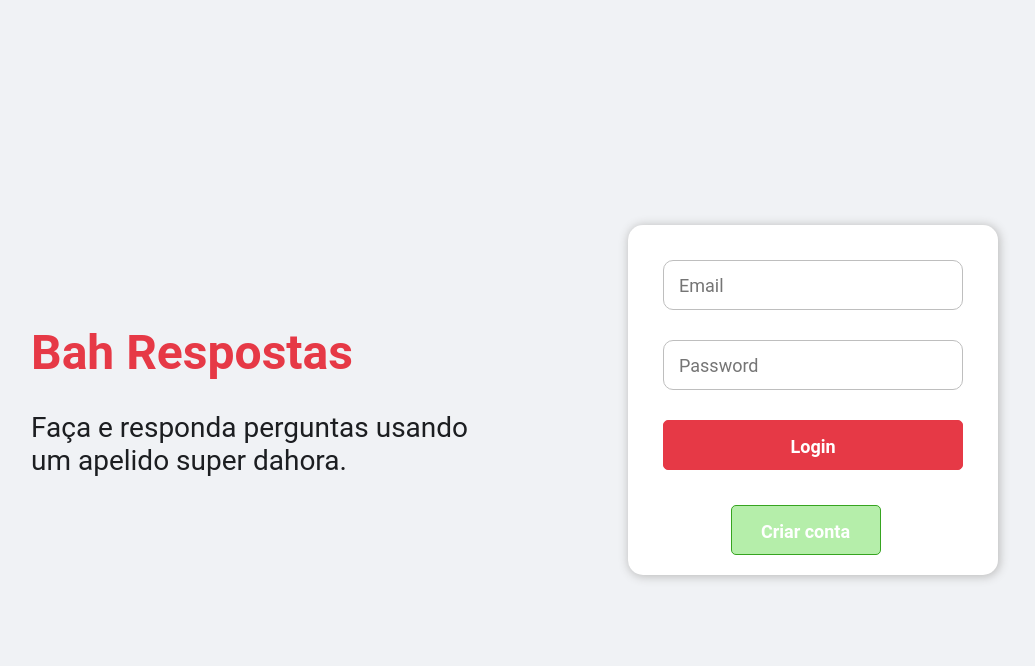
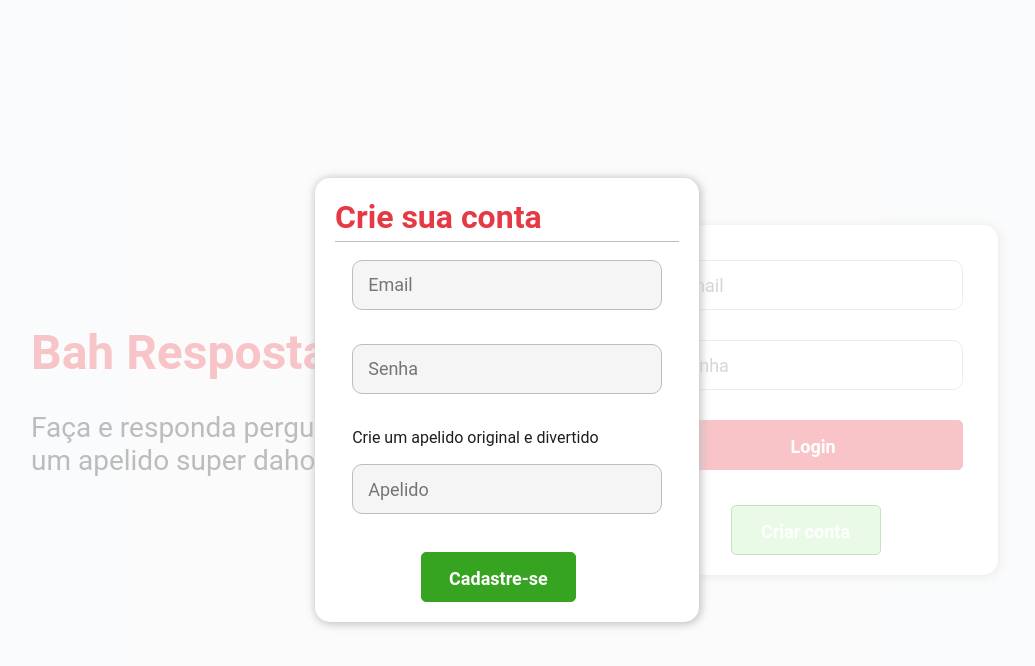
Before and after one commit to FernandoHeisser/ifsul-frameworks-project, a React (Create React App) app in the folder web/: page / in a window 1280 px wide. Both pictures are taken after a click on the button "Criar conta". Shown: the top 666 px of the page, without its empty margins (133-1168 px from the left). Built offline with nearby package versions, Linux system fonts and the light colour scheme; the HTML template or start-up script is replaced by a standard one.

Commit message:
adding a function modal to register account

```diff
--- /dev/null
+++ b/web/src/components/Modal/index.tsx
@@ -0,0 +1,27 @@
+import React from 'react';
+import './modal.css';
+
+const Modal = (props: any) => {
+
+    if (!props.show) {
+        return null;
+    }
+
+    return (
+        <div onClick={props.onClose} className="modal-background">
+            <div onClick={e => e.stopPropagation()} className='modal'>
+                <header className='modal-header'>
+                    <h1 className='modal-title'>Crie sua conta</h1>
+                </header>
+                <div className='modal-content'>
+                    <input className='modal-input' placeholder='Email' required type="email" />
+                    <input className='modal-input' placeholder='Senha' required type="password" />
+                    <p className='modal-span'>Crie um apelido original e divertido</p>
+                    <input className='modal-input' placeholder='Apelido' required type="text" />
+                    <button className='modal-button'>Cadastre-se</button>
+                </div>
+            </div>
+        </div>
+    );
+}
+export default Modal;
--- /dev/null
+++ b/web/src/components/Modal/modal.css
@@ -0,0 +1,63 @@
+.modal-background {
+    position: fixed;
+    display: flex;
+    justify-content: center;
+    align-items: center;
+    width:100%;
+    height: 100%;
+    background: rgba(255, 255, 255, 0.7);
+}
+.modal-background .modal {
+    width: 30%;
+    display: flex;
+    flex-direction: column;
+    background-color: white;
+    padding: 20px;
+    border-radius: 15px;
+    box-shadow: 1px 1px 10px 1px #BEBEBE;
+}
+.modal-background .modal .modal-header {
+    border-bottom: solid 1px #BEBEBE;
+}
+.modal-background .modal .modal-header .modal-title {
+    margin-bottom: 5px;
+}
+.modal-content .modal-input {
+    justify-content: center;
+    height: 50px;
+    width: 90%;
+    padding: 15px;
+    margin: 5% 0 5% 5%;
+    font-size: 18px;
+    border-radius: 10px;
+    border: solid 1px #BEBEBE;
+    background-color: #f5f5f5;
+}
+.modal-content .modal-input:focus {
+    outline: none !important;
+    border: solid 2px var(--title-color);
+    background-color: #fff;
+}
+.modal-content .modal-span {
+    margin: 5% 0 0 5%;
+}
+.modal-content .modal-button {
+    height: 50px;
+    width: 45%;
+    padding: 15px;
+    margin: 20px 0 0 25%;
+    font-size: 18px;
+    border-radius: 5px;
+    color: #fff;
+    font-weight: bold;
+    background-color: #36A420;
+    border: solid 1px #36A420;
+    transition: background-color 0.2s;
+}
+.modal-content .modal-button:focus {
+    background-color: #b5eeaa;
+}
+.modal-content .modal-button:hover {
+    background-color: #47883a;
+    cursor: pointer;
+}
--- a/web/src/pages/Login/index.tsx
+++ b/web/src/pages/Login/index.tsx
@@ -1,21 +1,32 @@
-import React from 'react';
-import './styles.css';
+import React, { useState } from 'react';
+import Modal from '../../components/Modal';
+import './login.css';
 
 const Login = () => {
+    const [showModal, setShowModal] = useState(false);
+
+    function openModal() {
+        setShowModal(true);
+    }
+    function closeModal() {
+        setShowModal(false);
+    }
+
     return (
-        <main>
+        <main className='login-main'>
             <div className='left'>
-                <h1>Bah Respostas</h1>
-                <p>Faça e responda perguntas usando um apelido super dahora.</p>
+                <h1 className='login-title'>Bah Respostas</h1>
+                <p className='login-span'>Faça e responda perguntas usando um apelido super dahora.</p>
             </div>
             <div className='right'>
-                <input required type='email' placeholder="Email" />
-                <input required type="password" placeholder="Password" />
+                <input className='login-input' required type='email' placeholder="Email" />
+                <input className='login-input' required type="password" placeholder="Senha" />
                 <button className='login' >Login</button>
                 <div className='center'>
-                    <button className='register'>Criar conta</button>
+                    <button className='register' onClick={() => setTimeout(openModal, 200)} >Criar conta</button>
                 </div>
             </div>
+            <Modal show={showModal} onClose={() => setTimeout(closeModal, 200)} />
         </main>
     );
 }
--- a/web/src/pages/Login/styles.css
+++ b/web/src/pages/Login/login.css
@@ -1,24 +1,24 @@
-main {
+.login-main {
     display: flex;
     justify-content: center;
     align-items: center;
     height: 100vh;
 }
-.left {
+.login-main .left {
     display: flex;
     flex-direction: column;
     width: 40%;
     margin: 50px;
 }
-.left h1 {
+.login-main .left .login-title {
     font-size: 48px;
     margin: 15px;
 }
-.left p {
+.login-main .left .login-span {
     font-size: 28px;
     margin: 15px;
 }
-.right {
+.login-main .right {
     display: flex;
     flex-direction: column;
     padding: 20px;
@@ -27,7 +27,7 @@ main {
     margin: 50px;
     box-shadow: 1px 1px 10px 1px #BEBEBE;
 }
-.right input {
+.login-main .right .login-input {
     height: 50px;
     width: 300px;
     padding: 15px;
@@ -36,11 +36,11 @@ main {
     border-radius: 10px;
     border: solid 1px #BEBEBE;
 }
-.right input:focus {
+.login-main .right .login-input:focus {
     outline: none !important;
     border: solid 2px var(--title-color);
 }
-.right .login {
+.login-main .right .login {
     height: 50px;
     width: 300px;
     padding: 15px;
@@ -53,14 +53,14 @@ main {
     border: solid 1px var(--title-color);
     transition: background-color 0.2s;
 }
-.right .login:focus {
+.login-main .right .login:focus {
     background-color: #f18e96;
 }
-.right .login:hover {
+.login-main .right .login:hover {
     background-color: #9f141f;
     cursor: pointer;
 }
-.right .register {
+.login-main .right .register {
     height: 50px;
     width: 150px;
     padding: 15px;
@@ -73,11 +73,10 @@ main {
     border: solid 1px #36A420;
     transition: background-color 0.2s;
 }
-.right .register:focus {
+.login-main .right .register:focus {
     background-color: #b5eeaa;
-    pointer-events: none;
 }
-.right .register:hover {
+.login-main .right .register:hover {
     background-color: #47883a;
     cursor: pointer;
 }
```
Also changed, not shown: web/src/styles/App.css (deleted, +0 -101 lines).
